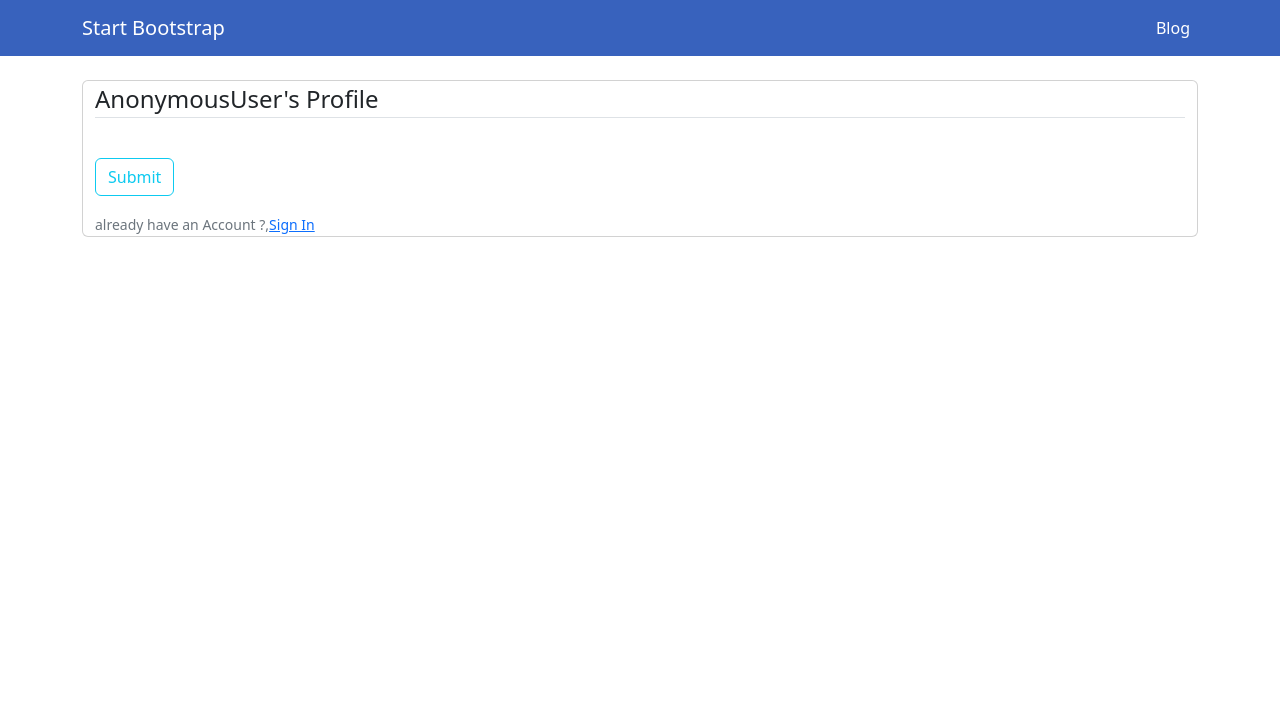
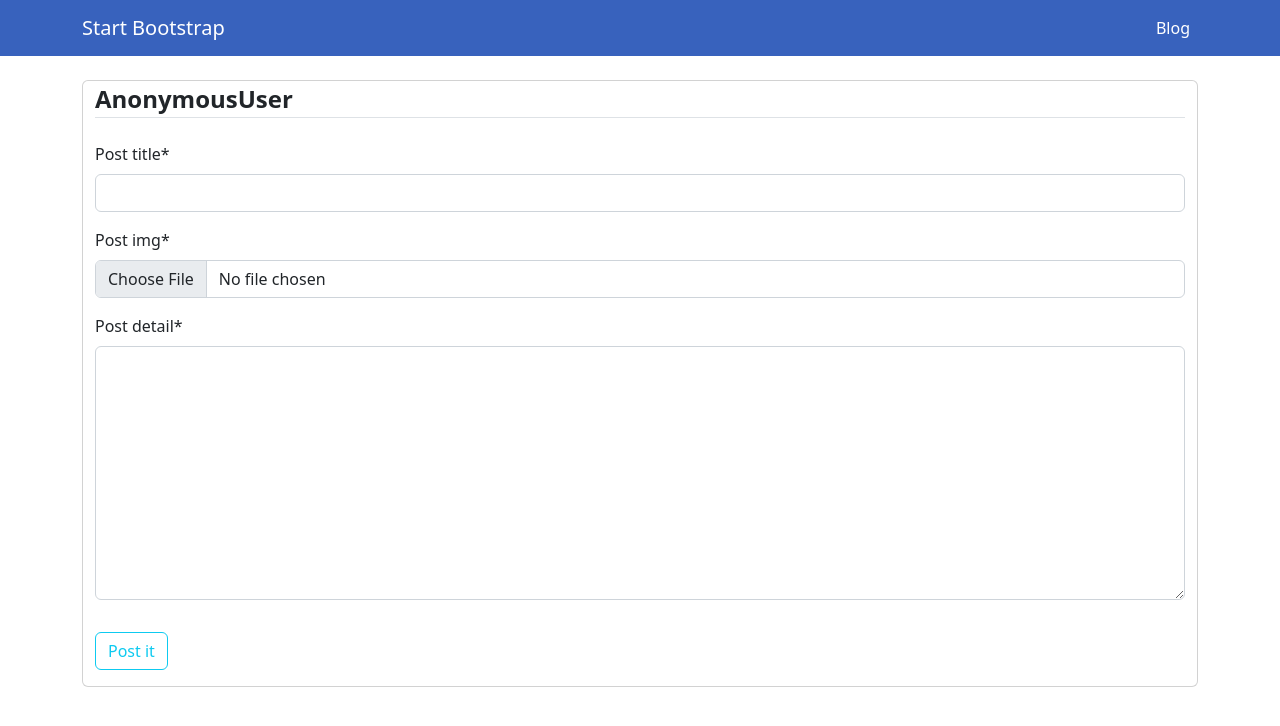
Before and after one commit to techBello/my-blog-site, a Django app: page /create_post/ in a window 1280 px wide. Shown: the top 726 px of the page. Run offline with Django 5.2, Linux system fonts and the light colour scheme; some libraries are stand-ins or nearby versions.

Commit message:
creating post page

```diff
--- a/webapp/the_root/models.py
+++ b/webapp/the_root/models.py
@@ -15,7 +15,7 @@ class Post(models.Model):
     post_owner = models.ForeignKey(User, on_delete=models.CASCADE)
     post_title = models.CharField(max_length=150)
     post_slug = models.SlugField(unique=True, blank=True)
-    post_img = models.ImageField(upload_to="media/post_images/")
+    post_img = models.ImageField(upload_to="media/post_images/") # i will make it optional later and add default image
     post_detail = models.TextField()
     created = models.DateTimeField(auto_now_add=True)
     updated = models.DateTimeField(auto_now=True)
--- a/webapp/the_root/templates/base/create_post.html
+++ b/webapp/the_root/templates/base/create_post.html
@@ -31,16 +31,14 @@
             <form method="POST" enctype="multipart/form-data" class="card container">
                 {% csrf_token %}
                 <fieldset  class="form-group">
-                    <legend class="border-bottom mb-4">{{ user }}'s Profile</legend>
+                    <legend class="border-bottom mb-4"> <b>{{ user }}</b></legend>
                     {{ form|crispy }}
                 </fieldset>
                 <div class="form-group pt-3">
-                    <button type="submit" class="btn btn-outline-info " >Submit</button>
+                    <button type="submit" class="btn btn-outline-info " >Post it</button>
                 </div>
                 <div class="boder-top pt-3">
-                    <small class="text-muted">
-                        already have an Account ?,<a href="#" class="ml-2">Sign In</a>
-                    </small>
+
                 </div>
             </form>
         </nav>
--- a/webapp/the_root/templates/base/profile.html
+++ b/webapp/the_root/templates/base/profile.html
@@ -51,8 +51,8 @@
                 <legend class="border-bottom">Activities</legend>
                 <div class="boder-top pt-3 pb-4">
                     <small class="">
-                        <a class="btn btn-outline-success mb-3" href="">All Posts</a> <br/>
-                        <a class="btn btn-outline-success" href="">Create Post</a>
+                        <a class="btn btn-outline-success mb-3" href="{% url 'all_post' %}">All Posts</a> <br/>
+                        <a class="btn btn-outline-success" href="{% url 'create_post' %}">Create Post</a>
                         {% comment %} <a class="btn btn-outline-success" href=""></a> {% endcomment %}
                     </small>
                 </div>
--- a/webapp/the_root/views.py
+++ b/webapp/the_root/views.py
@@ -1,6 +1,6 @@
 from django.shortcuts import render, redirect, get_object_or_404 # type: ignore
 from django.contrib.auth.forms import UserCreationForm  # type: ignore
-from .forms import UserProfileForm
+from .forms import UserProfileForm, CreatePostForm
 from django.contrib import messages # type: ignore
 from .models import Post, Comments, Likes, Profile
 
@@ -63,7 +63,7 @@ def view_all_post(request):
 def create_post(request):
     user = request.user
     if request.method == "POST":
-        form = UserProfileForm(request.POST, request.FILES, instance=request.user)
+        form = CreatePostForm(request.POST, request.FILES, instance=request.user)
         if form.is_valid():
             post = Post()  # create object
             post.user = request.user
@@ -75,8 +75,8 @@ def create_post(request):
             # messages.success(request, f'Profile was updated for {name} !')
             return redirect('home')
     else:
-        form = UserProfileForm()
-    return render(request, "base/create_post.html")
+        form = CreatePostForm()
+    return render(request, "base/create_post.html", {"form":form, "user":user})
 
 
 def edit_post(request):
```
